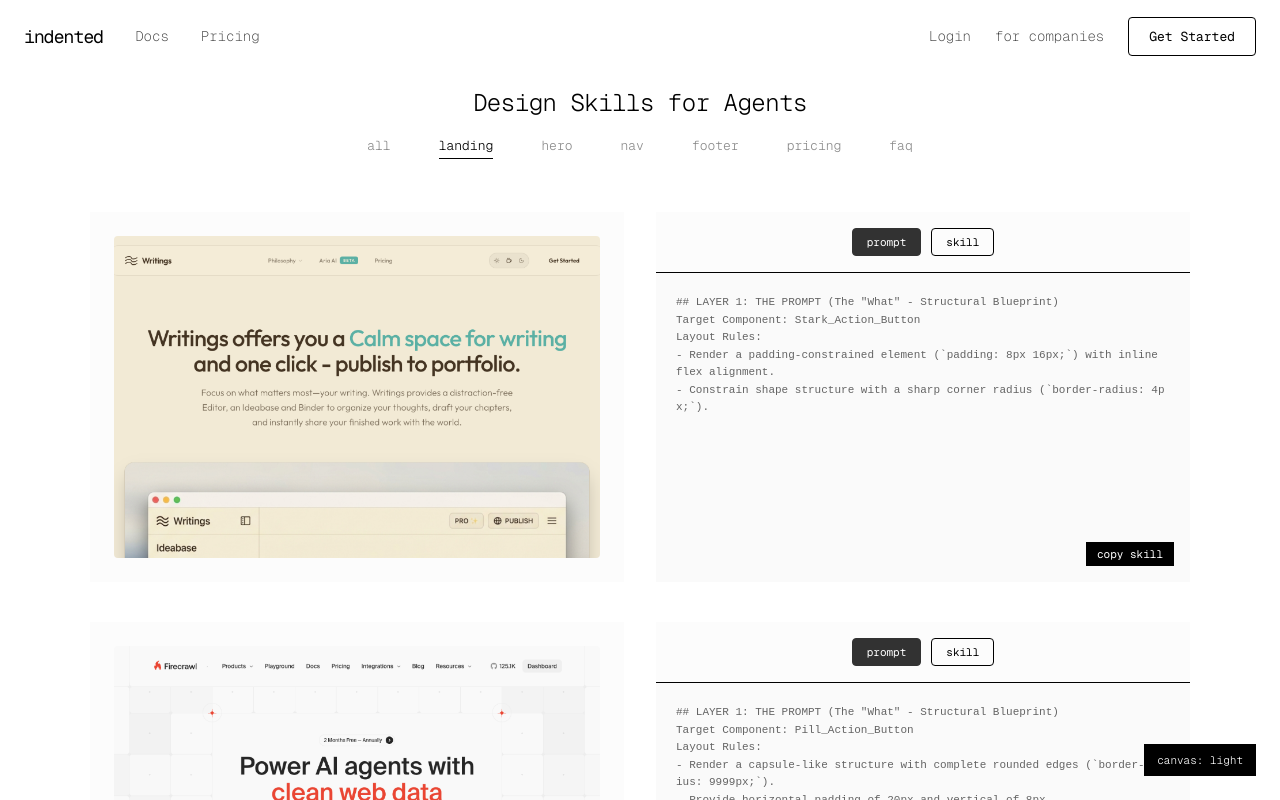
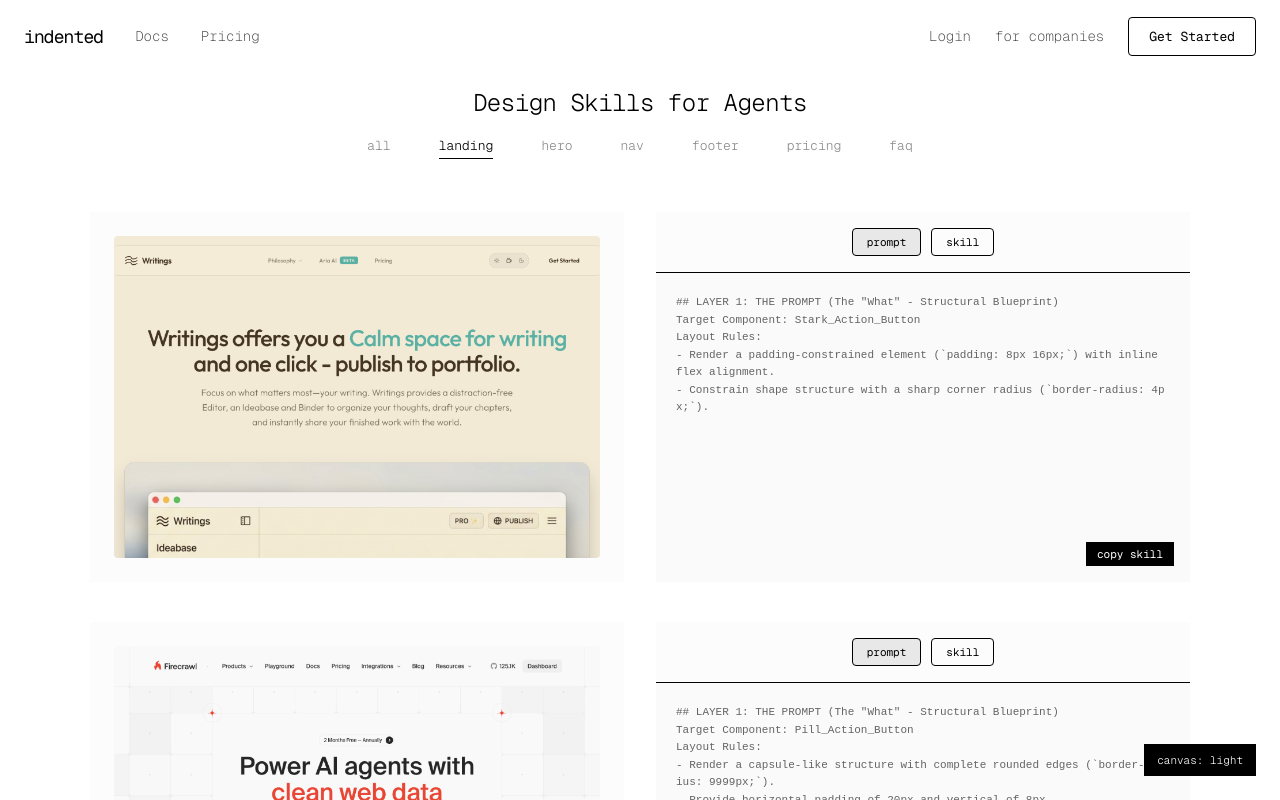
Before and after one commit to kingofalldevs/design-skills-for-ai, a React (Vite) app: page / in a window 1280 px wide. Built offline with nearby package versions, Linux system fonts and the light colour scheme; no server answers.

Commit message:
style: soften active tab button background for a faded design aesthetic

```diff
--- a/src/index.css
+++ b/src/index.css
@@ -283,10 +283,15 @@
 }
 
 .skill-tab-btn.active {
-  background-color: var(--text-color);
-  color: var(--bg-color);
-  border-color: var(--text-color);
-  opacity: 0.8;
+  background-color: rgba(255, 255, 255, 0.12);
+  color: var(--text-color);
+  border-color: var(--border-color);
+}
+
+body.theme-light .skill-tab-btn.active {
+  background-color: rgba(0, 0, 0, 0.08);
+  color: var(--text-color);
+  border-color: var(--border-color);
 }
 
 .card-code-body pre {
```
